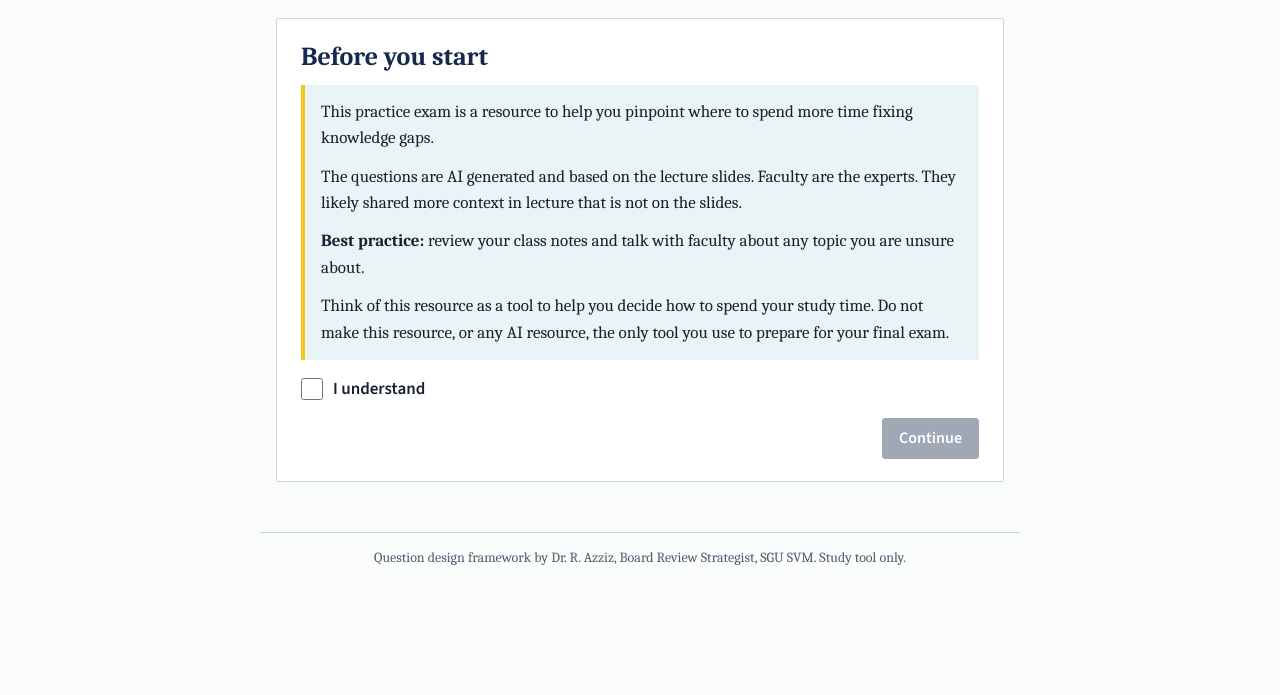
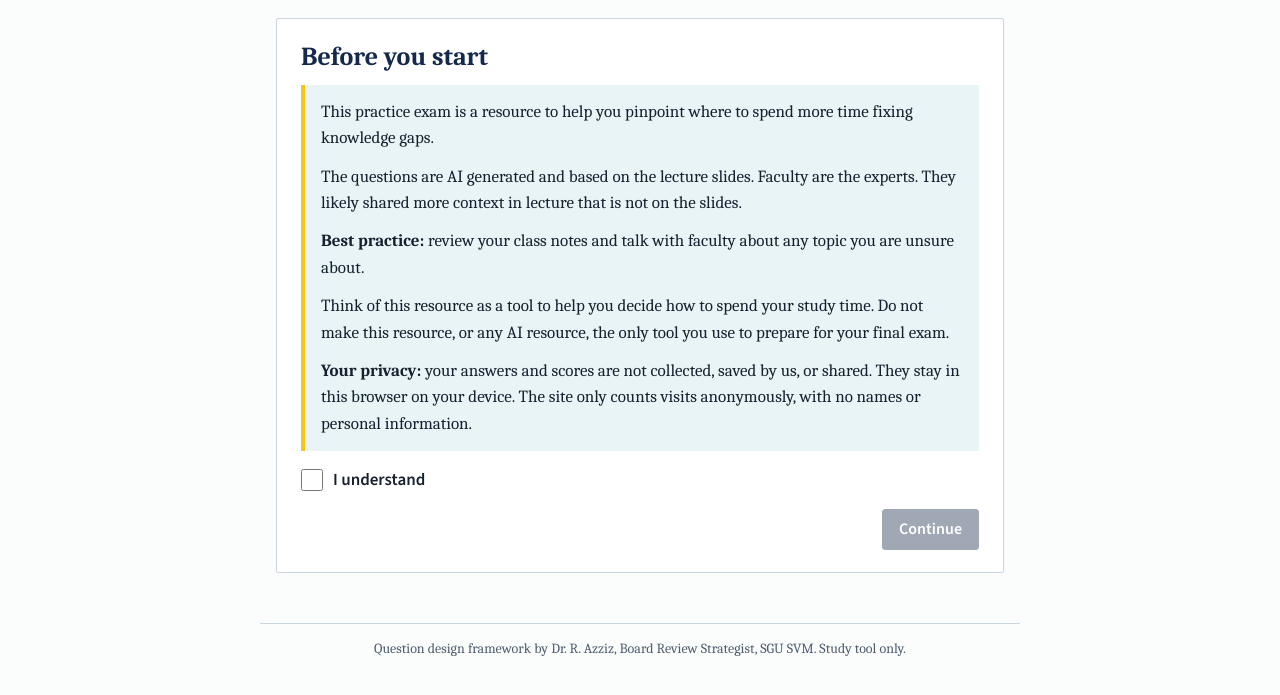
Before and after one commit to SVMSGU/T4-Practice-Exams, a plain HTML site: page final.html in a window 1280 px wide. Shown: the part 75-770 px from the top of the page. Drawn offline with nearby package versions, Linux system fonts and the light colour scheme.

Commit message:
Add privacy note

```diff
--- a/final.html
+++ b/final.html
@@ -211,7 +211,8 @@ function disclaimerScreen() {
     '<p>This practice exam is a resource to help you pinpoint where to spend more time fixing knowledge gaps.</p>' +
     '<p>The questions are AI generated and based on the lecture slides. Faculty are the experts. They likely shared more context in lecture that is not on the slides.</p>' +
     '<p><b>Best practice:</b> review your class notes and talk with faculty about any topic you are unsure about.</p>' +
-    '<p>Think of this resource as a tool to help you decide how to spend your study time. Do not make this resource, or any AI resource, the only tool you use to prepare for your final exam.</p></div>' +
+    '<p>Think of this resource as a tool to help you decide how to spend your study time. Do not make this resource, or any AI resource, the only tool you use to prepare for your final exam.</p>' +
+    '<p><b>Your privacy:</b> your answers and scores are not collected, saved by us, or shared. They stay in this browser on your device. The site only counts visits anonymously, with no names or personal information.</p></div>' +
     '<label class="agree"><input type="checkbox" id="agree"> I understand</label>' +
     '<div class="navrow"><span></span><button class="primary" type="button" id="cont" disabled>Continue</button></div></section>';
   var a = document.getElementById("agree"), c = document.getElementById("cont");
```
Also changed, not shown: index.html (+1 -0 lines), module-1.html (+2 -1 lines), module-2.html (+2 -1 lines), module-3.html (+2 -1 lines), module-4.html (+2 -1 lines).
